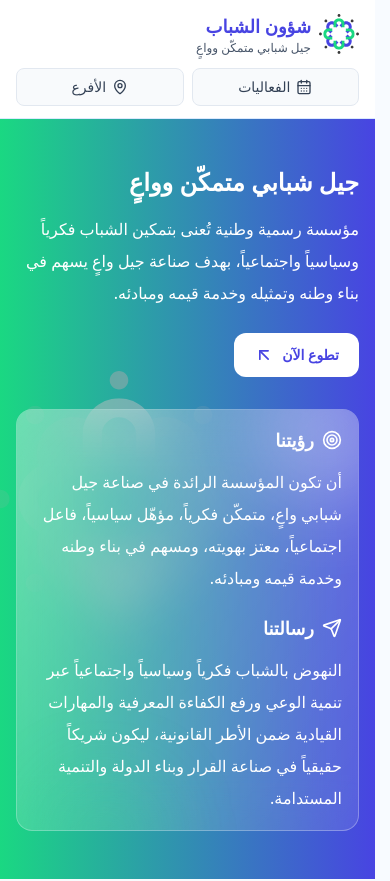
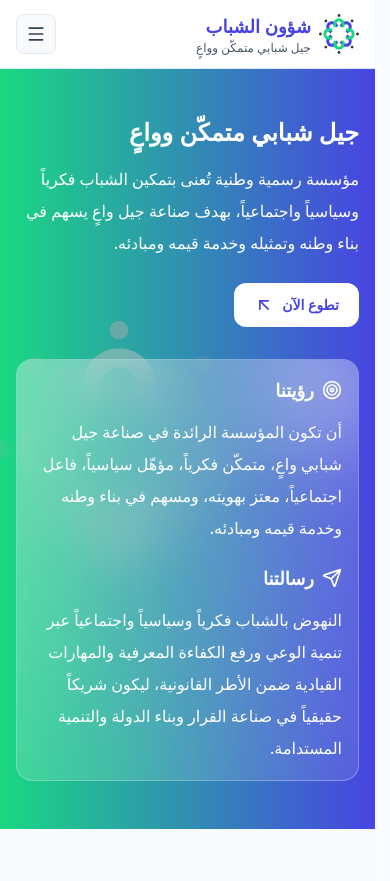
Before and after one commit to ibtikar-syria/youth-affairs, a React (Vite) app in the folder frontend/: page / in a window 390 px wide. Shown: the top 881 px of the page. Built offline with nearby package versions, Linux system fonts and the light colour scheme; no server answers.

Commit message:
feat: implement mobile menu toggle in SiteHeader component

```diff
--- a/frontend/src/components/SiteHeader.tsx
+++ b/frontend/src/components/SiteHeader.tsx
@@ -1,4 +1,5 @@
-import { CalendarDays, MapPin } from 'lucide-react'
+import { CalendarDays, MapPin, Menu, X } from 'lucide-react'
+import { useEffect, useState } from 'react'
 import { Link, useLocation } from 'react-router-dom'
 
 type SiteHeaderProps = {
@@ -10,6 +11,11 @@ export const SiteHeader = ({ isLanding = false, onLogoClick }: SiteHeaderProps)
   const location = useLocation()
   const isLandingRoute = location.pathname === '/'
   const useLandingMode = isLanding || isLandingRoute
+  const [isMobileMenuOpen, setIsMobileMenuOpen] = useState(false)
+
+  useEffect(() => {
+    setIsMobileMenuOpen(false)
+  }, [location.pathname])
 
   const handleLandingLogoClick = () => {
     if (onLogoClick) {
@@ -36,7 +42,8 @@ export const SiteHeader = ({ isLanding = false, onLogoClick }: SiteHeaderProps)
 
   return (
     <header dir="rtl" className="sticky top-0 z-30 border-b border-blue-100 bg-white/95 backdrop-blur">
-      <div className="mx-auto flex max-w-7xl flex-col gap-3 px-4 py-3 sm:flex-row sm:items-center sm:justify-between sm:py-4">
+      <div className="mx-auto max-w-7xl px-4 py-3 sm:py-4">
+        <div className="flex items-center justify-between gap-3">
         {useLandingMode ? (
           <button
             type="button"
@@ -56,22 +63,52 @@ export const SiteHeader = ({ isLanding = false, onLogoClick }: SiteHeaderProps)
           </Link>
         )}
 
-        <div className="flex w-full items-center gap-2 text-sm sm:w-auto sm:gap-3">
+        <button
+          type="button"
+          aria-label={isMobileMenuOpen ? 'إغلاق القائمة' : 'فتح القائمة'}
+          aria-expanded={isMobileMenuOpen}
+          onClick={() => setIsMobileMenuOpen((prev) => !prev)}
+          className="inline-flex h-10 w-10 items-center justify-center rounded-lg border border-slate-200 bg-slate-50 text-slate-700 transition-all duration-200 hover:border-primary/30 hover:bg-primary/10 hover:text-primary sm:hidden"
+        >
+          {isMobileMenuOpen ? <X className="h-5 w-5" /> : <Menu className="h-5 w-5" />}
+        </button>
+
+        <div className="hidden items-center gap-3 text-sm sm:flex">
           <Link
             to="/events"
-            className="inline-flex flex-1 items-center justify-center gap-1.5 rounded-lg border border-slate-200 bg-slate-50 px-3 py-2 font-medium text-slate-700 transition-all duration-200 hover:border-primary/30 hover:bg-primary/10 hover:text-primary hover:shadow-sm sm:flex-none"
+            className="inline-flex items-center justify-center gap-1.5 rounded-lg border border-slate-200 bg-slate-50 px-3 py-2 font-medium text-slate-700 transition-all duration-200 hover:border-primary/30 hover:bg-primary/10 hover:text-primary hover:shadow-sm"
           >
             <CalendarDays className="h-4 w-4" />
             الفعاليات
           </Link>
           <Link
             to="/branches"
-            className="inline-flex flex-1 items-center justify-center gap-1.5 rounded-lg border border-slate-200 bg-slate-50 px-3 py-2 font-medium text-slate-700 transition-all duration-200 hover:border-primary/30 hover:bg-primary/10 hover:text-primary hover:shadow-sm sm:flex-none"
+            className="inline-flex items-center justify-center gap-1.5 rounded-lg border border-slate-200 bg-slate-50 px-3 py-2 font-medium text-slate-700 transition-all duration-200 hover:border-primary/30 hover:bg-primary/10 hover:text-primary hover:shadow-sm"
           >
             <MapPin className="h-4 w-4" />
             الأفرع
           </Link>
         </div>
+        </div>
+
+        {isMobileMenuOpen && (
+          <div className="mt-3 grid gap-2 border-t border-blue-100 pt-3 sm:hidden">
+            <Link
+              to="/events"
+              className="inline-flex w-full items-center justify-center gap-1.5 rounded-lg border border-slate-200 bg-slate-50 px-3 py-2 font-medium text-slate-700 transition-all duration-200 hover:border-primary/30 hover:bg-primary/10 hover:text-primary hover:shadow-sm"
+            >
+              <CalendarDays className="h-4 w-4" />
+              الفعاليات
+            </Link>
+            <Link
+              to="/branches"
+              className="inline-flex w-full items-center justify-center gap-1.5 rounded-lg border border-slate-200 bg-slate-50 px-3 py-2 font-medium text-slate-700 transition-all duration-200 hover:border-primary/30 hover:bg-primary/10 hover:text-primary hover:shadow-sm"
+            >
+              <MapPin className="h-4 w-4" />
+              الأفرع
+            </Link>
+          </div>
+        )}
       </div>
     </header>
   )
```
